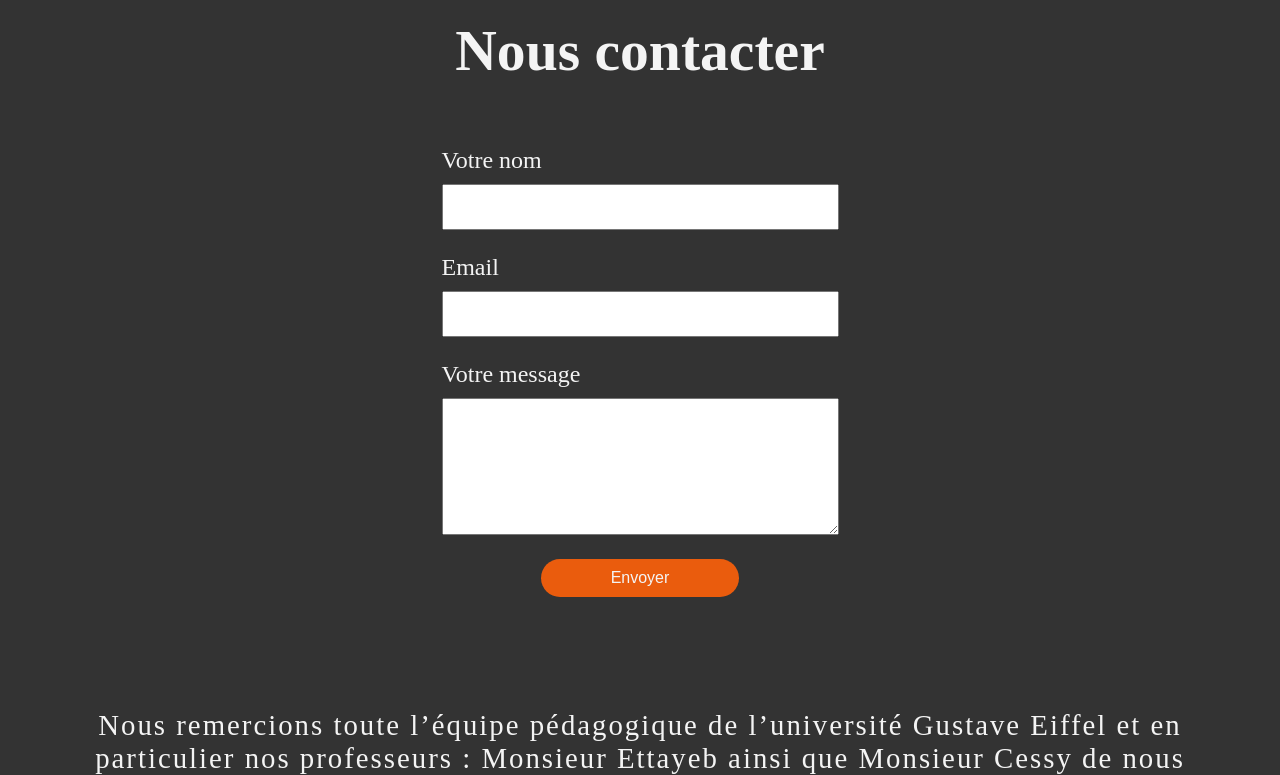
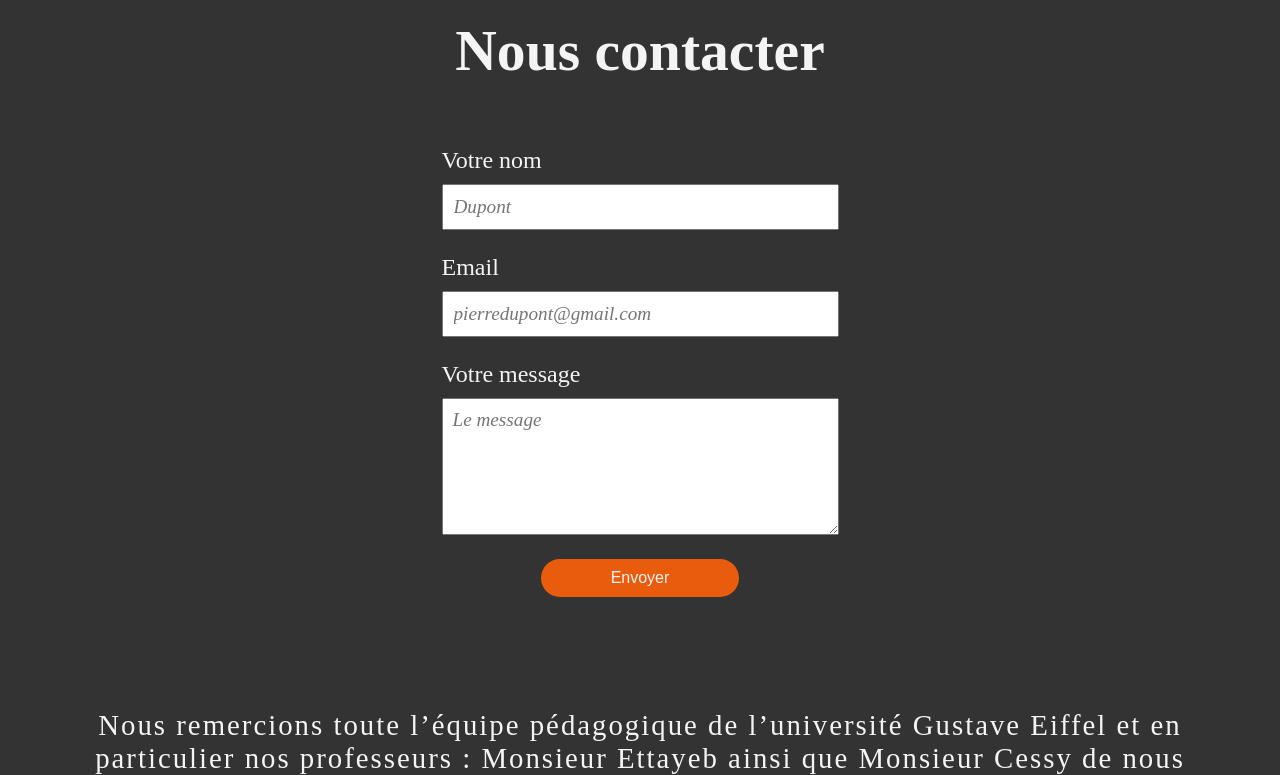
Before and after one commit to EpsiDEV/SAE-Unesco, a PHP site: page /fr/about.html in a window 1280 px wide; the page is wider, and only the part inside the window is pictured. Shown: the part 1200-1975 px from the top of that part. Run offline with PHP 8.4, Linux system fonts and the light colour scheme; some web fonts are replaced.

Commit message:
correction des inputs

```diff
--- a/css/about.css
+++ b/css/about.css
@@ -225,6 +225,12 @@ textarea {
   font-size: 1.2rem;
 }
 
+.contact form input::placeholder,
+textarea::placeholder {
+  font-style: italic;
+  font-family: "Cicle Semi";
+}
+
 .contact form #submit {
   color: #f4f4f4;
   background-color: #ea5c0d;
--- a/fr/about.html
+++ b/fr/about.html
@@ -168,17 +168,27 @@ font-family: "Cicle Gordita Italic";
       <form action="">
         <div class="entree">
           <label for="name">Votre nom</label>
-          <input type="text" name="nom" />
+          <input type="text" name="nom" placeholder="Dupont" />
         </div>
 
         <div class="entree">
           <label for="email">Email</label>
-          <input type="email" name="email" />
+          <input
+            type="email"
+            name="email"
+            placeholder="pierredupont@gmail.com"
+          />
         </div>
 
         <div class="entree">
           <label for="message">Votre message</label>
-          <textarea name="message" id="message" cols="30" rows="5"></textarea>
+          <textarea
+            name="message"
+            id="message"
+            cols="30"
+            rows="5"
+            placeholder="Le message"
+          ></textarea>
         </div>
 
         <input id="submit" type="submit" value="Envoyer" />
```
